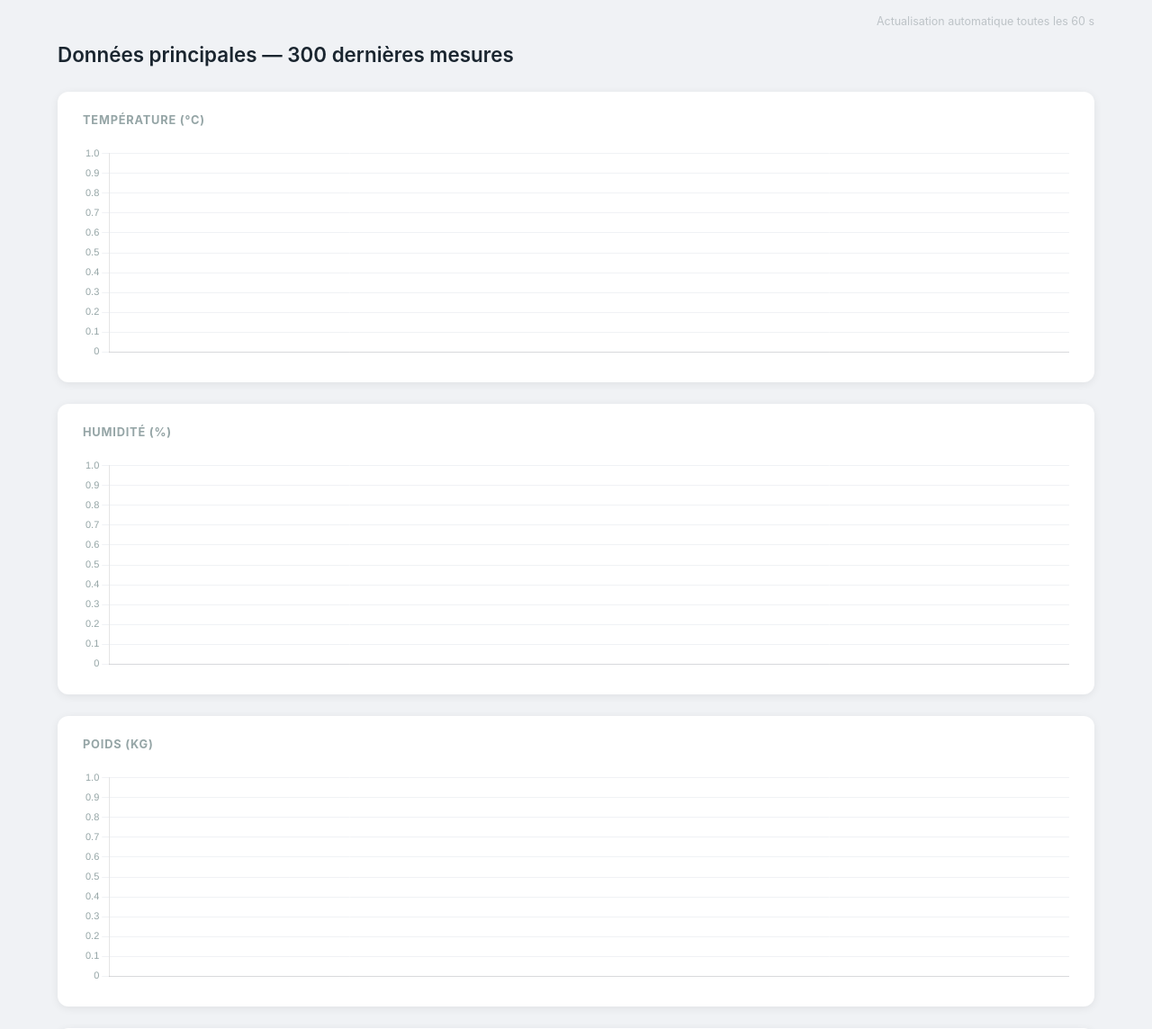
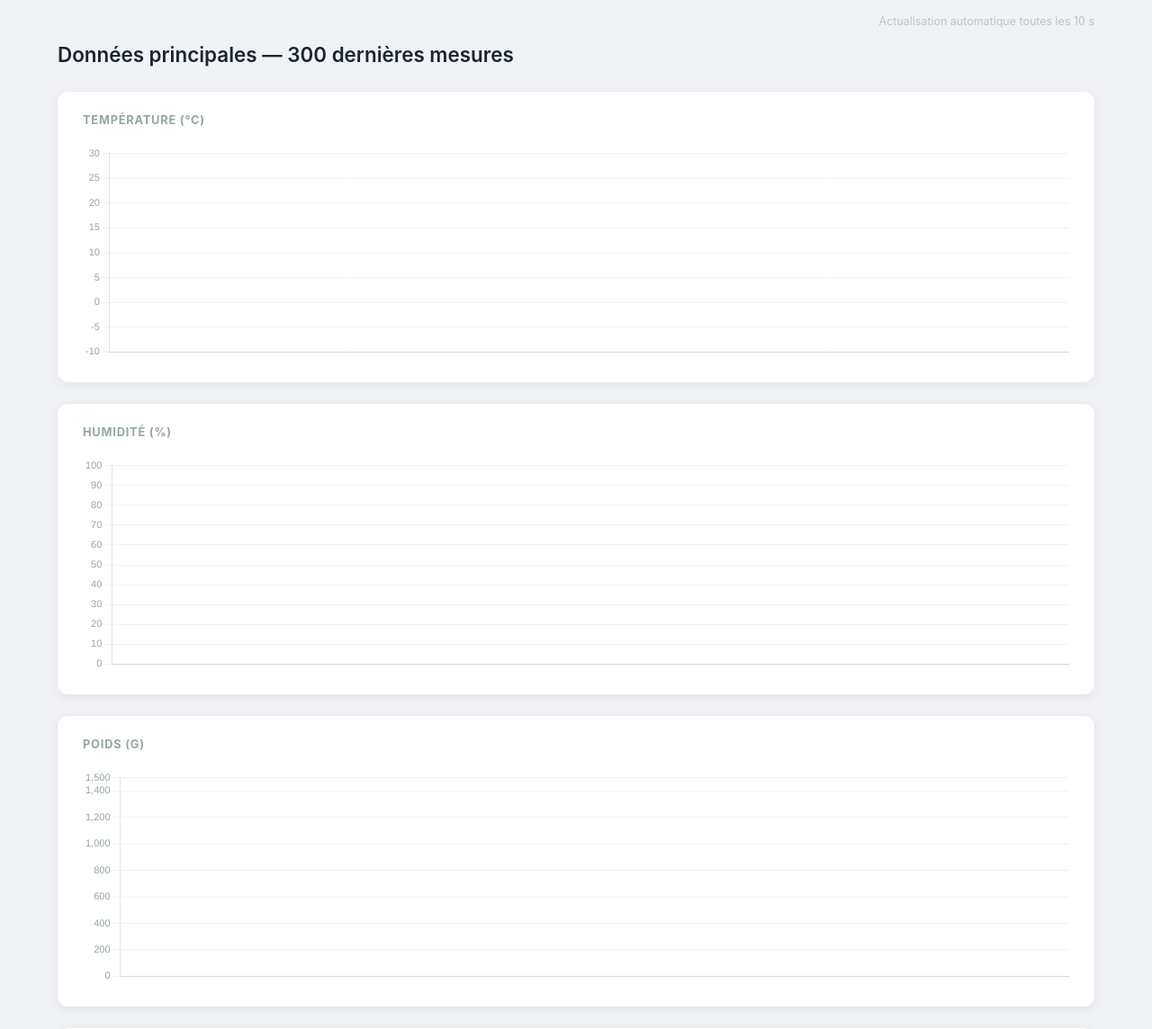
Before and after one commit to MarquesRobin/ruche_intelligente, a Flask app: page / in a window 1280 px wide. Shown: the part 56-1200 px from the top of the page at 90% size. Run offline with Flask 3, Linux system fonts and the light colour scheme; data that the repository does not hold is empty; some libraries are stand-ins or nearby versions.

Commit message:
Mise à jour des unités, plages des graphiques et fuseau horaire
- base.html : rafraîchissement toutes les 10 s
- app_web.py : conversion poids kg → g, dates en heure du Québec (America/Toronto)
- index.html : poids affiché en g (0-1500), temp (-10 à 30), humidité (0-100), SoC (0-100)
- frequence.html : plage Y fixée à 0-1000 Hz

Co-Authored-By: Claude Sonnet 4.6 <noreply@anthropic.com>

```diff
--- a/frontend_web/app_web.py
+++ b/frontend_web/app_web.py
@@ -11,6 +11,7 @@ import psycopg2
 from flask import Flask, render_template
 import os
 import json
+from zoneinfo import ZoneInfo
 
 app = Flask(__name__)
 
@@ -39,17 +40,23 @@ def get_mesures():
     conn.close()
     return rows
 
+UTC      = ZoneInfo('UTC')
+QUEBEC   = ZoneInfo('America/Toronto')
+
 def to_float(val):
     return float(val) if val is not None else None
+
+def fmt_date(dt):
+    return dt.replace(tzinfo=UTC).astimezone(QUEBEC).strftime('%d/%m %H:%M:%S')
 
 @app.route('/')
 def home():
     try:
         mesures = get_mesures()
-        labels       = [m[1].strftime('%d/%m %H:%M') for m in mesures]
+        labels       = [fmt_date(m[1]) for m in mesures]
         temperatures = [to_float(m[2]) for m in mesures]
         humidites    = [to_float(m[3]) for m in mesures]
-        poids        = [to_float(m[5]) for m in mesures]
+        poids        = [round(to_float(m[5]) * 1000, 1) if to_float(m[5]) is not None else None for m in mesures]
         soc          = [to_float(m[6]) for m in mesures]
         return render_template('index.html',
             active_page='home',
@@ -66,7 +73,7 @@ def home():
 def frequence():
     try:
         mesures = get_mesures()
-        labels     = [m[1].strftime('%d/%m %H:%M') for m in mesures]
+        labels     = [fmt_date(m[1]) for m in mesures]
         frequences = [to_float(m[4]) for m in mesures]
         return render_template('frequence.html',
             active_page='frequence',
@@ -82,7 +89,7 @@ def gps():
         mesures = get_mesures()
         points = [
             {
-                'date': m[1].strftime('%Y-%m-%d %H:%M:%S'),
+                'date': fmt_date(m[1]),
                 'lat': to_float(m[7]),
                 'lon': to_float(m[8]),
             }
--- a/frontend_web/templates/base.html
+++ b/frontend_web/templates/base.html
@@ -3,7 +3,7 @@
 <head>
     <meta charset="UTF-8">
     <meta name="viewport" content="width=device-width, initial-scale=1.0">
-    <meta http-equiv="refresh" content="60">
+    <meta http-equiv="refresh" content="10">
     <title>Ruche Intelligente — {% block title %}{% endblock %}</title>
     <style>
         * { box-sizing: border-box; margin: 0; padding: 0; }
@@ -123,7 +123,7 @@
 </nav>
 
 <main>
-    <p class="refresh-notice">Actualisation automatique toutes les 60 s</p>
+    <p class="refresh-notice">Actualisation automatique toutes les 10 s</p>
     {% block content %}{% endblock %}
 </main>
 
--- a/frontend_web/templates/index.html
+++ b/frontend_web/templates/index.html
@@ -19,7 +19,7 @@
 </div>
 
 <div class="card">
-    <p class="card-title">Poids (kg)</p>
+    <p class="card-title">Poids (g)</p>
     <div class="chart-container">
         <canvas id="chartPoids"></canvas>
     </div>
@@ -41,7 +41,8 @@
     const poids        = {{ poids | safe }};
     const soc          = {{ soc | safe }};
 
-    const optionsCommunes = {
+    function makeOptions(min, max) {
+        return {
             responsive: true,
             maintainAspectRatio: false,
             spanGaps: false,
@@ -52,19 +53,18 @@
             },
             scales: {
                 x: {
-                ticks: {
-                    maxTicksLimit: 10,
-                    color: '#95A5A6',
-                    font: { size: 11 }
-                },
+                    ticks: { maxTicksLimit: 10, color: '#95A5A6', font: { size: 11 } },
                     grid: { color: '#F0F2F5' }
                 },
                 y: {
+                    min: min,
+                    max: max,
                     ticks: { color: '#95A5A6', font: { size: 11 } },
                     grid: { color: '#F0F2F5' }
                 }
             }
         };
+    }
 
     new Chart(document.getElementById('chartTemp'), {
         type: 'line',
@@ -77,7 +77,7 @@
                 fill: true
             }]
         },
-        options: optionsCommunes
+        options: makeOptions(-10, 30)
     });
 
     new Chart(document.getElementById('chartHum'), {
@@ -91,7 +91,7 @@
                 fill: true
             }]
         },
-        options: optionsCommunes
+        options: makeOptions(0, 100)
     });
 
     new Chart(document.getElementById('chartPoids'), {
@@ -105,7 +105,7 @@
                 fill: true
             }]
         },
-        options: optionsCommunes
+        options: makeOptions(0, 1500)
     });
 
     new Chart(document.getElementById('chartSoc'), {
@@ -119,7 +119,7 @@
                 fill: true
             }]
         },
-        options: optionsCommunes
+        options: makeOptions(0, 100)
     });
 </script>
 {% endblock %}
```
Also changed, not shown: frontend_web/templates/frequence.html (+3 -5 lines). Lines whose indentation alone changed are shown as unchanged.
